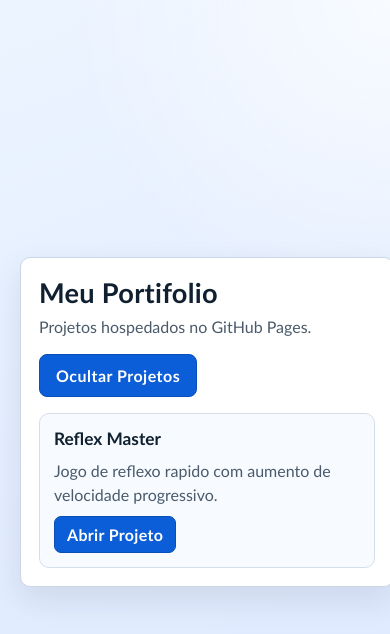
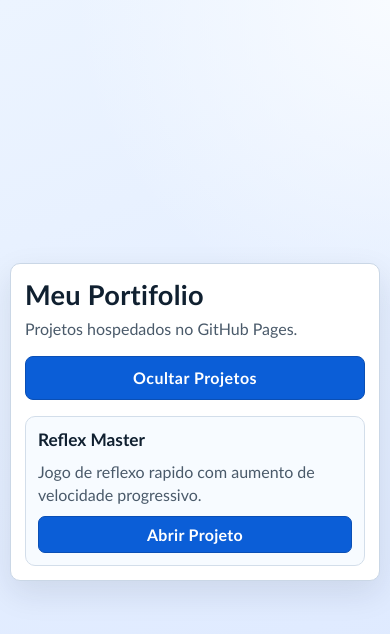
Before and after one commit to Alexandre-Silva-Ribeiro/portifolio, a plain HTML site: page index.html in a window 390 px wide. Both pictures are taken after a click on the button "Meus Projetos". Drawn offline with Linux system fonts and the light colour scheme.

Commit message:
style: improve portfolio responsiveness across mobile and desktop

```diff
--- a/style.css
+++ b/style.css
@@ -27,7 +27,7 @@ body {
 }
 
 .portfolio-shell {
-  width: min(980px, 96vw);
+  width: min(980px, 100%);
   padding: 24px;
   border: 1px solid var(--border);
   border-radius: 10px;
@@ -48,6 +48,7 @@ body {
 
 .toggle-projects {
   margin-top: 18px;
+  min-height: 44px;
   border: 1px solid var(--primary-strong);
   border-radius: 8px;
   background: var(--primary);
@@ -68,7 +69,7 @@ body {
 .projects-grid {
   margin-top: 16px;
   display: grid;
-  grid-template-columns: repeat(auto-fit, minmax(240px, 1fr));
+  grid-template-columns: repeat(auto-fit, minmax(230px, 1fr));
   gap: 14px;
   max-height: 0;
   overflow: hidden;
@@ -128,8 +129,47 @@ body {
   background: var(--primary-strong);
 }
 
-@media (max-width: 640px) {
+@media (max-width: 860px) {
+  body {
+    padding: 14px;
+  }
+
   .portfolio-shell {
     padding: 18px;
   }
 }
+
+@media (max-width: 520px) {
+  body {
+    padding: 10px;
+  }
+
+  .portfolio-shell {
+    padding: 14px;
+  }
+
+  .toggle-projects {
+    width: 100%;
+  }
+
+  .projects-grid {
+    grid-template-columns: 1fr;
+  }
+
+  .project-card {
+    padding: 12px;
+  }
+
+  .open-project {
+    width: 100%;
+    text-align: center;
+  }
+}
+
+@media (hover: none) {
+  .project-card:hover {
+    transform: none;
+    border-color: var(--card-border);
+    box-shadow: none;
+  }
+}
```
